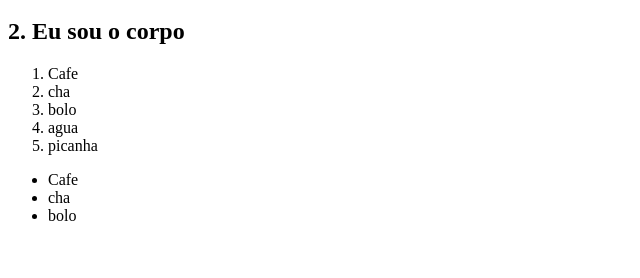
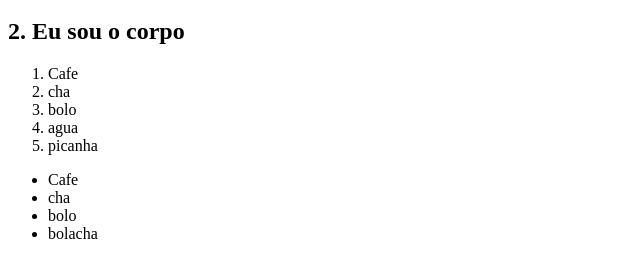
Before and after one commit to islam-igor/islam-igor.github.io, a plain HTML site: page index.html in a window 1280 px wide. Shown: the part 48-326 px from the top of the page, without its empty margins (0-640 px from the left). Drawn offline with Linux system fonts and the light colour scheme.

Commit message:
go go power rangers (#4)

```diff
--- a/index.html
+++ b/index.html
@@ -21,5 +21,6 @@
         <li>Cafe</li>
         <li>cha</li>
         <li>bolo</li>
+        <li>bolacha</li>
     </ul>
 </html>
```
Also changed, not shown: 1 other file.
